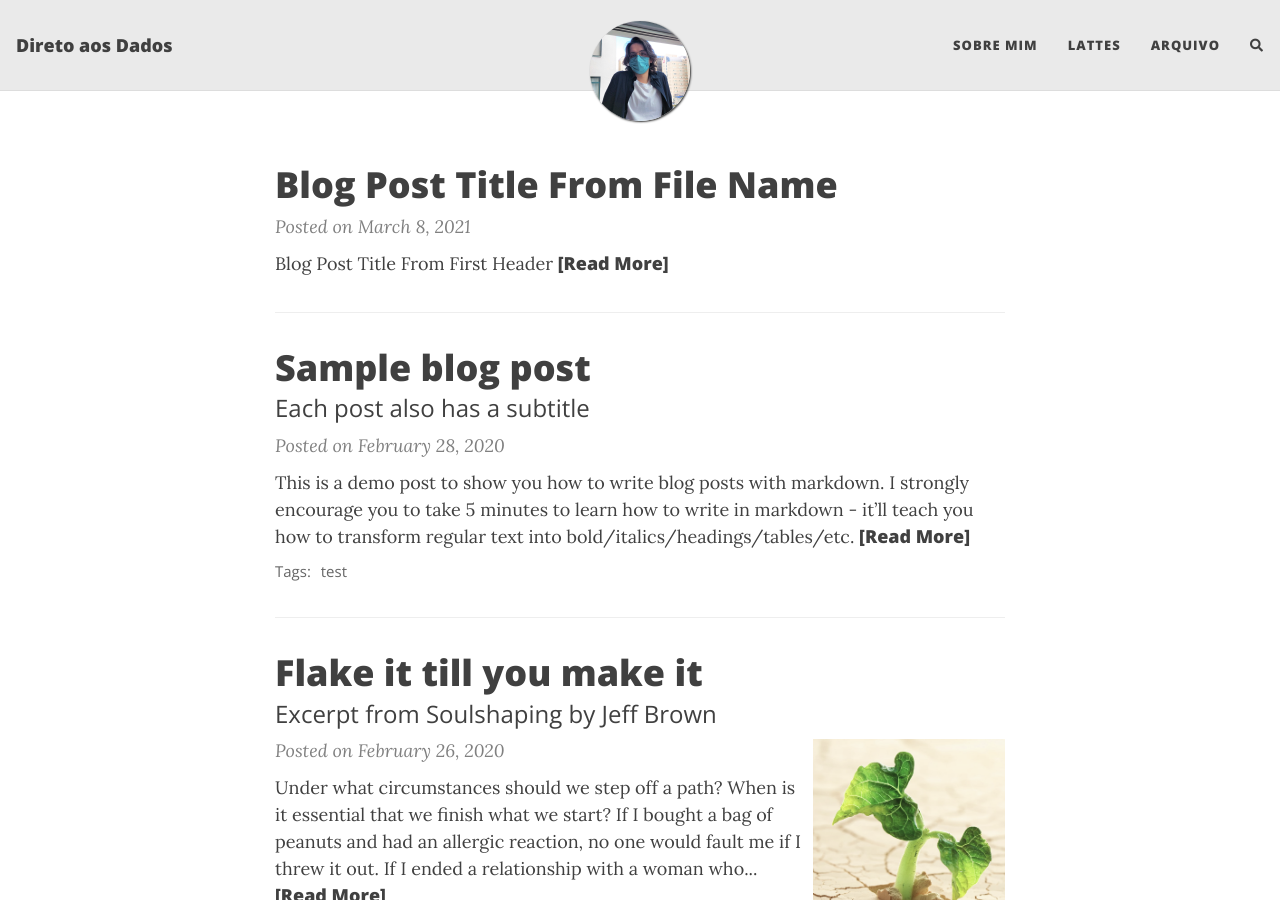
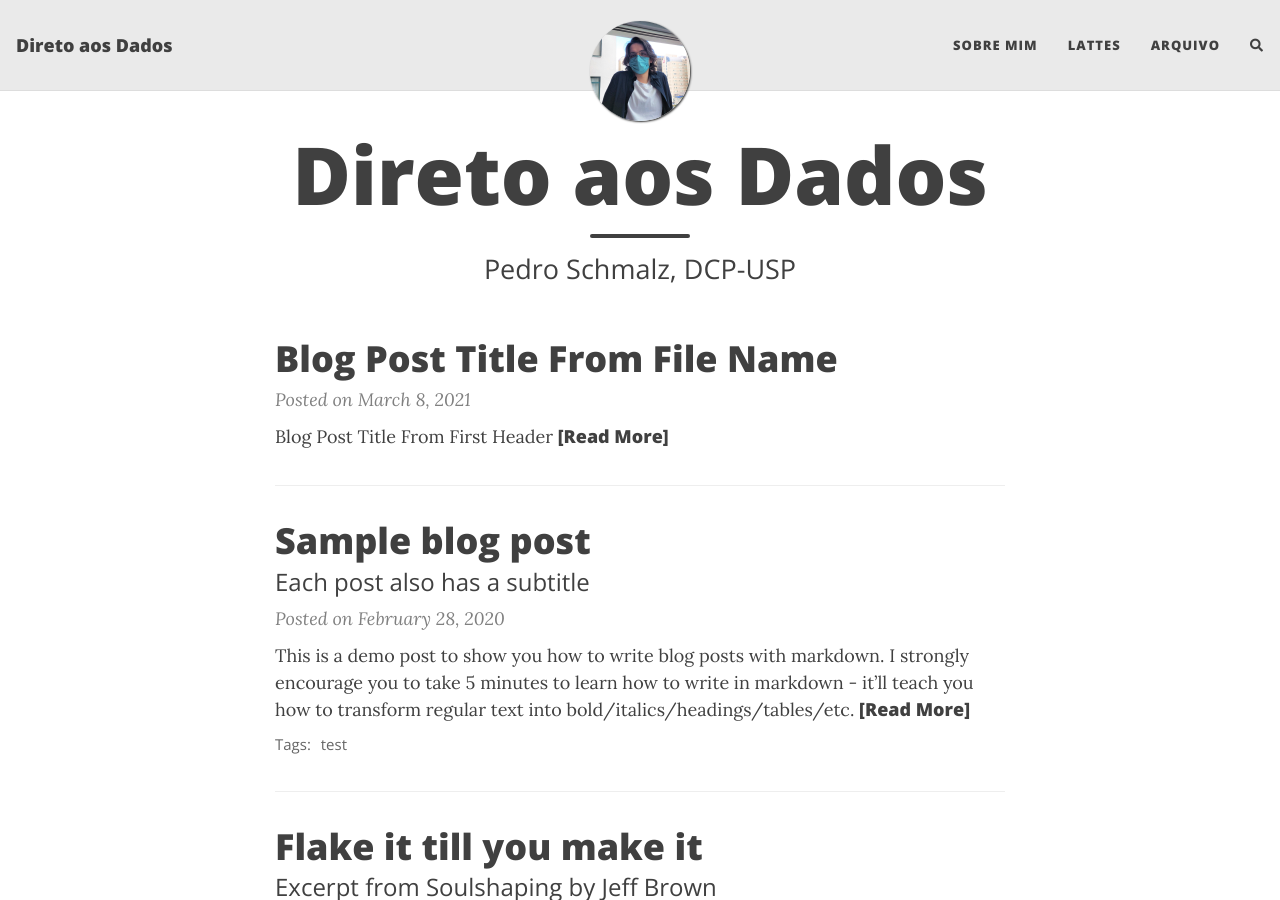
Before and after one commit to PedroSchmalz/pedroschmalz.github.io, a Jekyll site: the page built from index.html, in a window 1280 px wide and 900 px high. Built offline with Jekyll 4.4.1, drawn with Linux system fonts in a browser that asks for light colours; nearby versions of some CDN libraries; the list of posts is cut into pages by our own code; comment, search, counter and statistics services are not loaded.

Commit message:
Update index.html

```diff
--- a/index.html
+++ b/index.html
@@ -1,5 +1,5 @@
 ---
 layout: home
-title:
-subtitle:
+title: Direto aos Dados
+subtitle: Pedro Schmalz, DCP-USP
 ---
```
